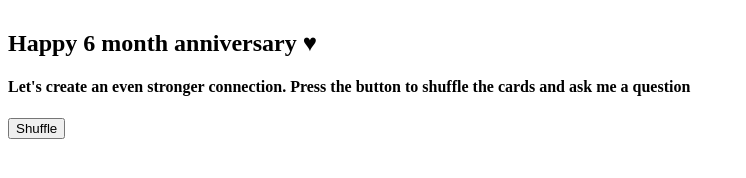
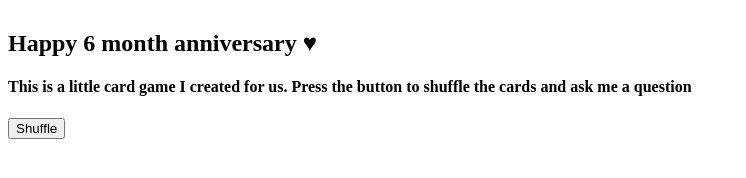
Before and after one commit to catgonza/anniversary, a plain HTML site: page index.html in a window 1280 px wide. Shown: the full height of the page, 0-746 px from the left. Drawn offline with Linux system fonts and the light colour scheme.

Commit message:
Update index.html

```diff
--- a/index.html
+++ b/index.html
@@ -8,7 +8,7 @@
     <body>
         <div>
         <h2> Happy 6 month anniversary &#9829;</h2>
-        <h4> Let's create an even stronger connection. Press the button to shuffle the cards and ask me a question </h4>
+        <h4> This is a little card game I created for us. Press the button to shuffle the cards and ask me a question </h4>
         <button onclick="displayRandomImages();"> Shuffle </button>
         </div>
         </body>
```
